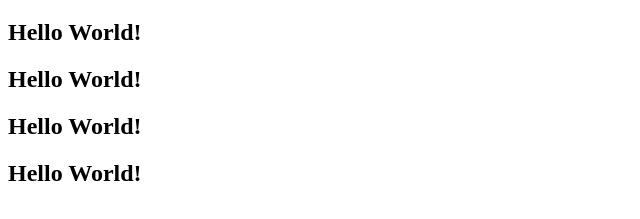
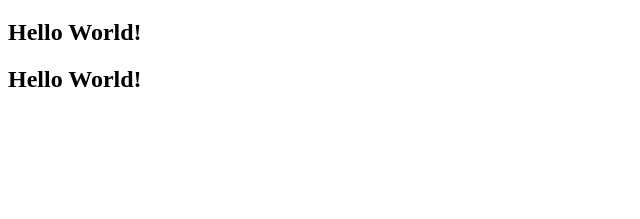
Before and after one commit to GeorgeKubik/project, a plain HTML site: page index.html in a window 1280 px wide. Shown: the part 61-280 px from the top of the page, without its empty margins (0-640 px from the left). Drawn offline with Linux system fonts and the light colour scheme.

Commit message:
delete header

```diff
--- a/index.html
+++ b/index.html
@@ -10,7 +10,5 @@
     <h1>Hello World!</h1>
     <h2>Hello World!</h2>
     <h2>Hello World!</h2>
-    <h2>Hello World!</h2>
-    <h2>Hello World!</h2>
 </body>
 </html>
```
